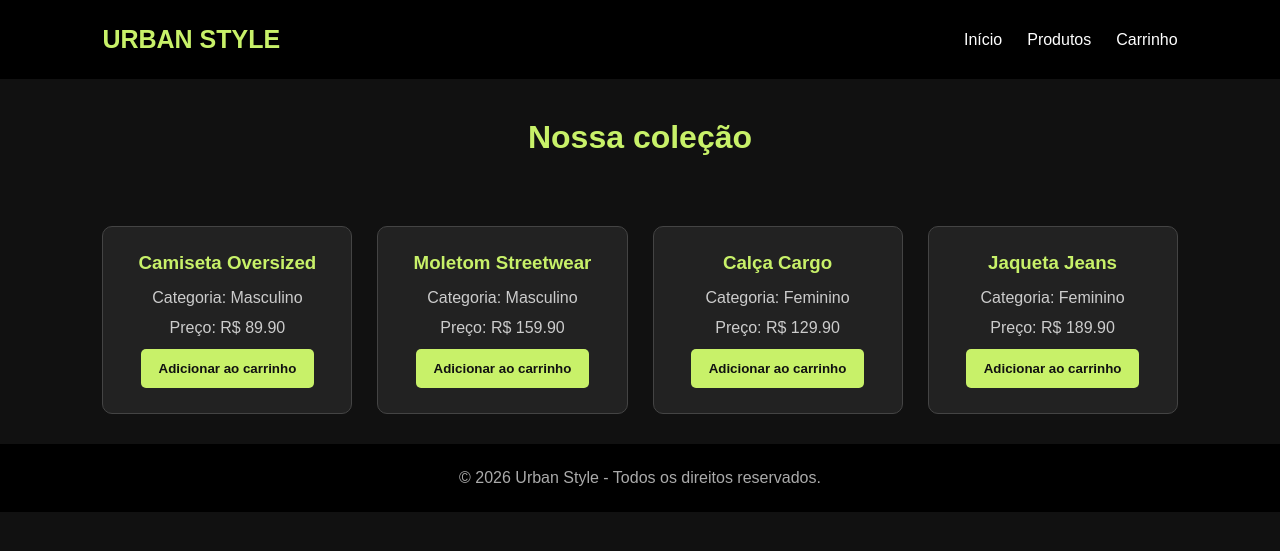
After one commit to vetaras/urban-style, a Flask app: page /produtos in a window 1280 px wide. The commit adds this page. Shown: the top 551 px of the page. Run offline with Flask 3, Linux system fonts and the light colour scheme.

Commit message:
feat: cria estrutura inicial da loja Urban Style

```diff
--- a/app.py
+++ b/app.py
@@ -2,6 +2,33 @@
 from flask import Flask, render_template
 
 app = Flask(__name__)
+
+lista_produtos = [
+    {
+        "id": 1,
+        "nome": "Camiseta Oversized",
+        "categoria": "Masculino",
+        "preco": 89.90
+    },
+    {
+        "id": 2,
+        "nome": "Moletom Streetwear",
+        "categoria": "Masculino",
+        "preco": 159.90
+    },
+    {
+        "id": 3,
+        "nome": "Calça Cargo",
+        "categoria": "Feminino",
+        "preco": 129.90
+    },
+    {
+        "id": 4,
+        "nome": "Jaqueta Jeans",
+        "categoria": "Feminino",
+        "preco": 189.90
+    }
+]
 
 
 @app.route("/")
@@ -10,8 +37,8 @@ def inicio():
 
 
 @app.route("/produtos")
-def produtos():
-    return render_template("produtos.html")
+def pagina_produtos():
+    return render_template("produtos.html", produtos=lista_produtos)
 
 
 @app.route("/carrinho")
--- a/static/style.css
+++ b/static/style.css
@@ -79,3 +79,62 @@ footer {
     text-align: center;
     color: #aaa;
 }
+
+
+main > h2 {
+    text-align: center;
+    margin: 40px 0;
+    font-size: 32px;
+    color: #c8f169;
+}
+
+.produtos {
+    display: grid;
+    grid-template-columns: repeat(4, 1fr);
+    gap: 25px;
+    padding: 30px 8%;
+}
+
+.produto {
+    background-color: #222;
+    padding: 25px;
+    border-radius: 10px;
+    text-align: center;
+    border: 1px solid #444;
+}
+
+.produto h3 {
+    color: #c8f169;
+    margin-bottom: 15px;
+}
+
+.produto p {
+    margin-bottom: 12px;
+    color: #ccc;
+}
+
+.produto button {
+    background-color: #c8f169;
+    color: #111;
+    border: none;
+    padding: 12px 18px;
+    border-radius: 5px;
+    font-weight: bold;
+    cursor: pointer;
+}
+
+.produto button:hover {
+    background-color: white;
+}
+
+@media (max-width: 900px) {
+    .produtos {
+        grid-template-columns: repeat(2, 1fr);
+    }
+}
+
+@media (max-width: 600px) {
+    .produtos {
+        grid-template-columns: 1fr;
+    }
+}
--- a/templates/index.html
+++ b/templates/index.html
@@ -21,9 +21,9 @@
 
     <main>
         <section class="banner">
-            <h2>Vista sua atitude.</h2>
-            <p>Moda urbana masculina e feminina.</p>
-            <a href="/produtos" class="botao">Ver coleção</a>
+            <h2>ESTILO URBANO</h2>
+            <p>Vista sua personalidade. Descubra nossa coleção.</p>
+            <a href="/produtos" class="botao">Ver produtos</a>
         </section>
     </main>
 
--- /dev/null
+++ b/templates/produtos.html
@@ -0,0 +1,42 @@
+
+<!DOCTYPE html>
+<html lang="pt-br">
+<head>
+    <meta charset="UTF-8">
+    <meta name="viewport" content="width=device-width, initial-scale=1.0">
+    <title>Produtos - Urban Style</title>
+    <link rel="stylesheet" href="{{ url_for('static', filename='style.css') }}">
+</head>
+<body>
+
+    <header>
+        <h1>URBAN STYLE</h1>
+
+        <nav>
+            <a href="/">Início</a>
+            <a href="/produtos">Produtos</a>
+            <a href="/carrinho">Carrinho</a>
+        </nav>
+    </header>
+
+    <main>
+        <h2>Nossa coleção</h2>
+
+        <section class="produtos">
+            {% for produto in produtos %}
+                <div class="produto">
+                    <h3>{{ produto.nome }}</h3>
+                    <p>Categoria: {{ produto.categoria }}</p>
+                    <p>Preço: R$ {{ "%.2f"|format(produto.preco) }}</p>
+                    <button>Adicionar ao carrinho</button>
+                </div>
+            {% endfor %}
+        </section>
+    </main>
+
+    <footer>
+        <p>© 2026 Urban Style - Todos os direitos reservados.</p>
+    </footer>
+
+</body>
+</html>
```
